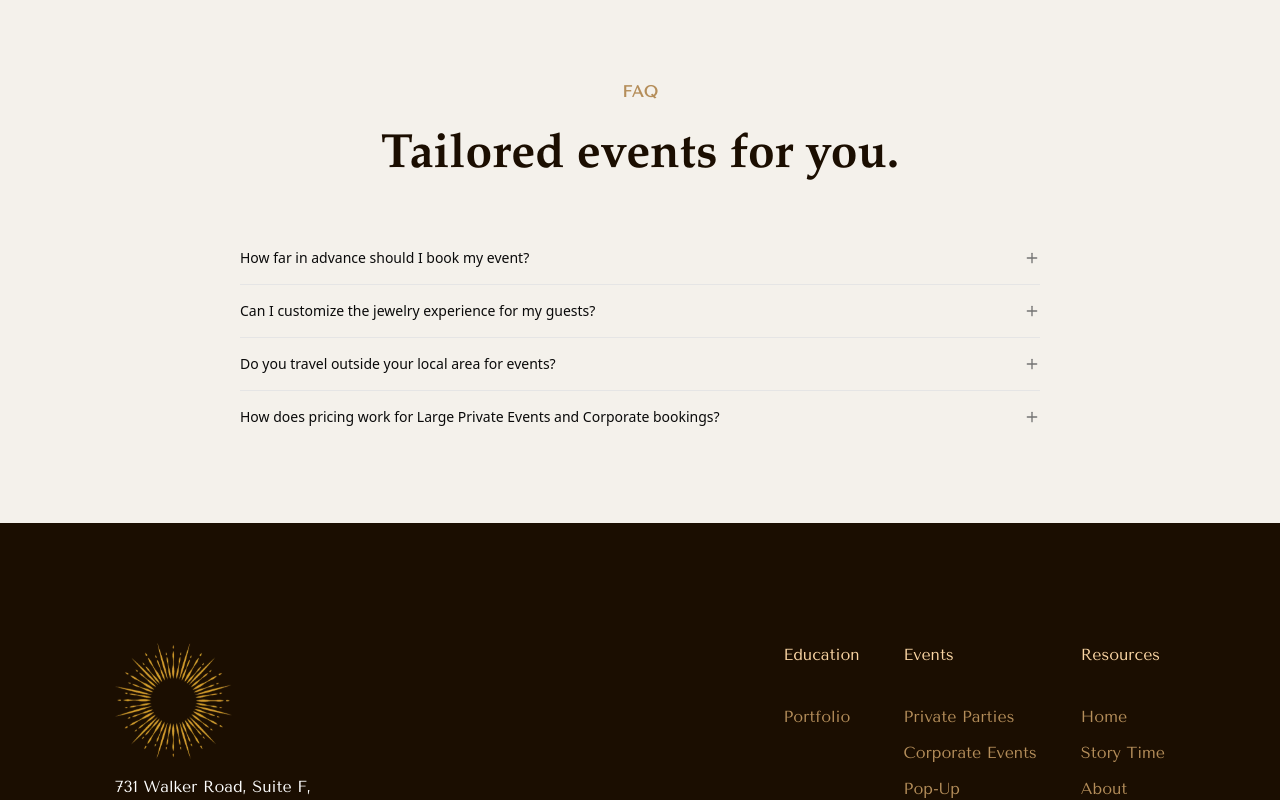
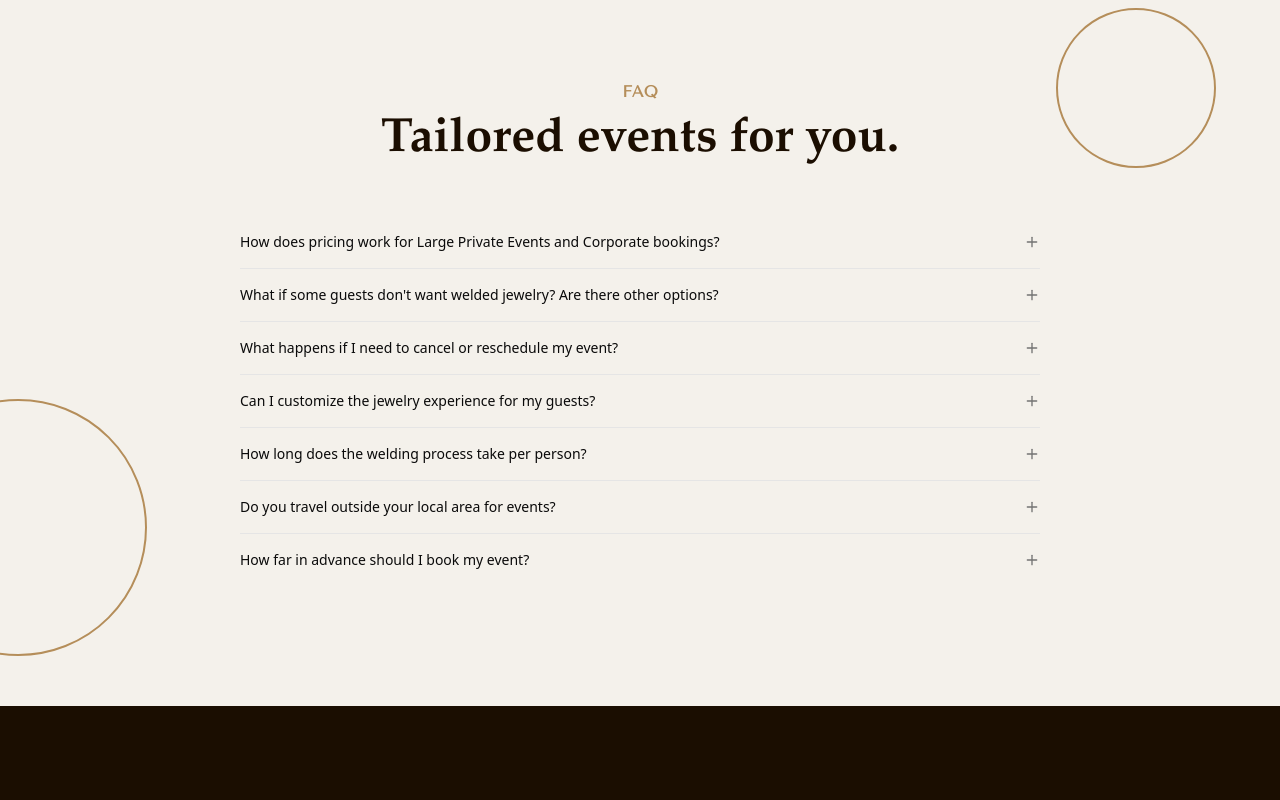
Before and after one commit to saliftankoano/goldenbond, a Next.js app: page / in a window 1280 px wide. Shown: the top 800 px of the page. Built offline with nearby package versions, Linux system fonts and the light colour scheme.

Commit message:
complete faq section

```diff
--- a/app/(landing)/Faq.tsx
+++ b/app/(landing)/Faq.tsx
@@ -5,48 +5,79 @@ import {
     AccordionItem,
     AccordionTrigger,
   } from "@/components/ui/accordion"
-
+import Image from "next/image";
 export default function Faq() {
     return (
-        <section className="bg-[#F4F1EB] w-full">
-            <div className="header flex flex-col items-center justify-center pt-[10vh]">
+        <section className="bg-[#F4F1EB] w-full relative overflow-hidden">
+            <div className="header flex flex-col items-center justify-center pt-[10vh] relative">
                 <div className="header">
                     <h2 className="text-center text-[#B58E5A] text-[16px] font-bold  tenor-font">FAQ</h2>
                 </div>
-                <div className="header-desc mt-4">
+                <div className="header-desc">
                     <h1 className="text-[#1B0E01] text-[48px] font-semibold garamond-font">Tailored events for you.</h1>
                 </div>
+                <Image
+                    src="/images/small-ellipse.svg"
+                    alt="small ellipse"
+                    width={160}
+                    height={160}
+                    className="absolute top-1/2 -translate-y-1/2 right-4 md:right-8 lg:right-16 w-[80px] h-[80px] sm:w-[120px] sm:h-[120px] md:w-[160px] md:h-[160px] z-10"
+                />
             </div>
-            <div className="faq-container max-w-[1180px] mx-auto px-[190px] pb-[10vh] pt-[5vh]">
+            <div className="faq-container max-w-[1180px] mx-auto px-[190px] pb-[15vh] pt-[5vh] relative">
                 <div className="max-w-[800px]">
                     <Accordion type="single" collapsible className="w-full">
                         <AccordionItem value="item-1">
+                            <AccordionTrigger>How does pricing work for Large Private Events and Corporate bookings?</AccordionTrigger>
+                            <AccordionContent>
+                            Events with 13+ guests require custom quotes because every large event is unique. Pricing factors include guest count, event duration (typically 3-6 hours), location, specific jewelry experiences requested, staffing needs, and any additional services like branding or catering coordination. Corporate events can be structured as flat-rate packages, revenue-share models, or direct-to-consumer sales depending on your needs and budget.
+                            </AccordionContent>
+                        </AccordionItem>
+                        <AccordionItem value="item-2">
+                            <AccordionTrigger>What if some guests don't want welded jewelry? Are there other options?</AccordionTrigger>
+                            <AccordionContent>
+                            While our signature experience is custom welded jewelry, we understand not every guest may want permanent jewelry. We can provide alternative options like charm bracelets, adjustable pieces, or temporary jewelry options that don't require welding. We'll work with you during planning to ensure every guest has an enjoyable experience that fits their comfort level.
+                            </AccordionContent>
+                        </AccordionItem>
+                        <AccordionItem value="item-3">
+                            <AccordionTrigger> What happens if I need to cancel or reschedule my event?</AccordionTrigger>
+                            <AccordionContent>
+                            The $200 deposit required for all Sparkle Parties (In-Store and In-Home) is non-refundable but will be applied to your total event cost. If you need to reschedule, we'll work with you to find a new date based on availability. For Large Private Events and Corporate bookings, cancellation policies will be outlined in your custom contract based on the event scope and timeline.
+                            </AccordionContent>
+                        </AccordionItem>
+                        <AccordionItem value="item-4">
+                            <AccordionTrigger>Can I customize the jewelry experience for my guests?</AccordionTrigger>
+                            <AccordionContent>
+                            Absolutely! Our custom welded jewelry can be personalized for each guest, and we offer personal styling consultation during the event. For Corporate and Large Private Events, we can incorporate your branding, create custom gift packaging, and even develop themed jewelry experiences that align with your event's purpose or company culture.
+                            </AccordionContent>
+                        </AccordionItem>
+                        <AccordionItem value="item-5">
+                            <AccordionTrigger> How long does the welding process take per person?</AccordionTrigger>
+                            <AccordionContent>
+                            Each guest typically spends 10-15 minutes at our Bracelet Bar for the complete experience, including chain selection, sizing, styling consultation, and welding. With our efficient process and experienced staff, we can accommodate up to 12 guests comfortably within the 2-3 hour event timeframe. For larger events, we bring additional staff to ensure everyone gets personalized attention without long wait times.
+                            </AccordionContent>
+                        </AccordionItem>
+                        <AccordionItem value="item-6">
+                            <AccordionTrigger>Do you travel outside your local area for events?</AccordionTrigger>
+                            <AccordionContent>
+                            Yes! Our In-Home Sparkle Parties and mobile Bracelet Bar can travel to your preferred location. Travel fees may apply for locations outside our standard service area. For Large Private Events and Corporate bookings, we're happy to discuss destination events and will provide a custom quote that includes any travel and accommodation costs.
+                            </AccordionContent>
+                        </AccordionItem>
+                        <AccordionItem value="item-7">
                             <AccordionTrigger> How far in advance should I book my event?</AccordionTrigger>
                             <AccordionContent>
                             We recommend booking your Sparkle Party at least 2-4 weeks in advance to ensure availability, especially for weekend dates and during peak seasons (holidays, wedding season). For Large Private Events (13+ guests) and Corporate Events, we suggest booking 4-6 weeks ahead due to the custom planning required. Pop-up events can sometimes be arranged with shorter notice depending on our schedule.
                             </AccordionContent>
                         </AccordionItem>
-                        <AccordionItem value="item-2">
-                            <AccordionTrigger>Can I customize the jewelry experience for my guests?</AccordionTrigger>
-                            <AccordionContent>
-                            Absolutely! Our custom welded jewelry can be personalized for each guest, and we offer personal styling consultation during the event. For Corporate and Large Private Events, we can incorporate your branding, create custom gift packaging, and even develop themed jewelry experiences that align with your event's purpose or company culture.
-                            </AccordionContent>
-                        </AccordionItem>
-                        <AccordionItem value="item-3">
-                            <AccordionTrigger>Do you travel outside your local area for events?</AccordionTrigger>
-                            <AccordionContent>
-                            Yes! Our In-Home Sparkle Parties and mobile Bracelet Bar can travel to your preferred location. Travel fees may apply for locations outside our standard service area. For Large Private Events and Corporate bookings, we're happy to discuss destination events and will provide a custom quote that includes any travel and accommodation costs.
-                            </AccordionContent>
-                        </AccordionItem>
-                        <AccordionItem value="item-4">
-                            <AccordionTrigger>How does pricing work for Large Private Events and Corporate bookings?</AccordionTrigger>
-                            <AccordionContent>
-                            Events with 13+ guests require custom quotes because every large event is unique. Pricing factors include guest count, event duration (typically 3-6 hours), location, specific jewelry experiences requested, staffing needs, and any additional services like branding or catering coordination. Corporate events can be structured as flat-rate packages, revenue-share models, or direct-to-consumer sales depending on your needs and budget.
-                            </AccordionContent>
-                        </AccordionItem>
-
                     </Accordion>
                 </div>
+                <Image
+                    src="/images/large-ellipse.svg"
+                    alt="large ellipse"
+                    width={257}
+                    height={257}
+                    className="absolute bottom-[50px] -left-[160px] w-[120px] h-[120px] sm:w-[180px] sm:h-[180px] md:w-[220px] md:h-[220px] lg:w-[257px] lg:h-[257px] z-0"
+                />
             </div>
         </section>
     )
```
